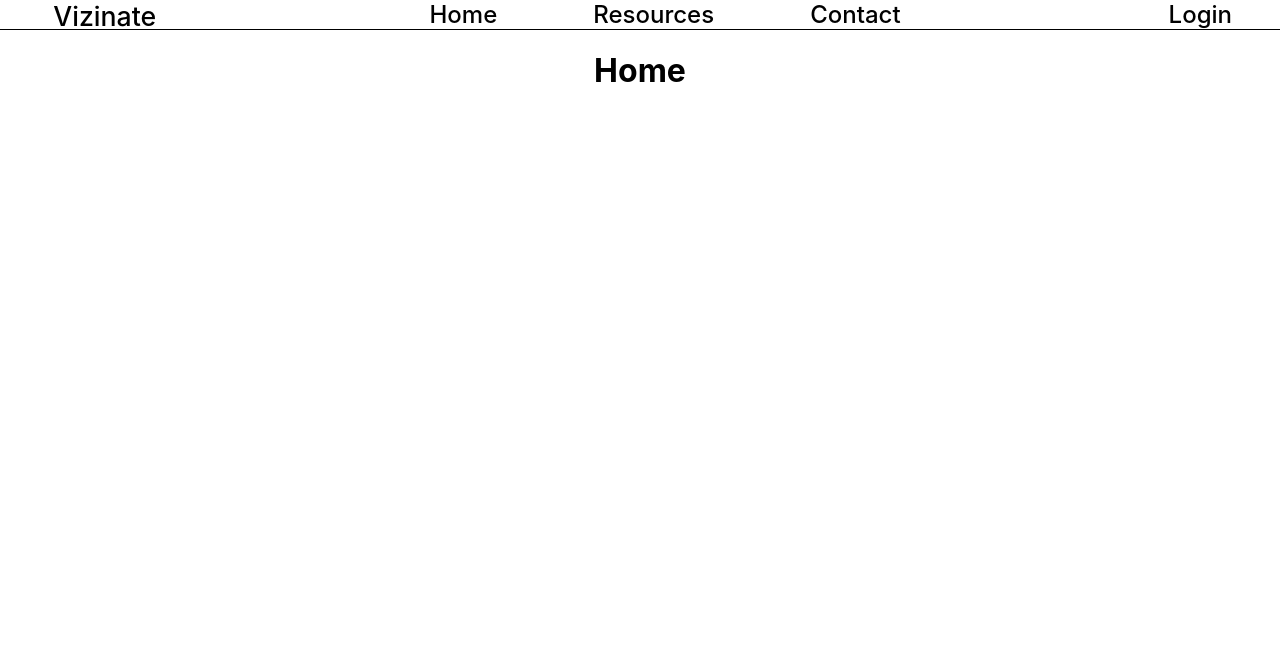
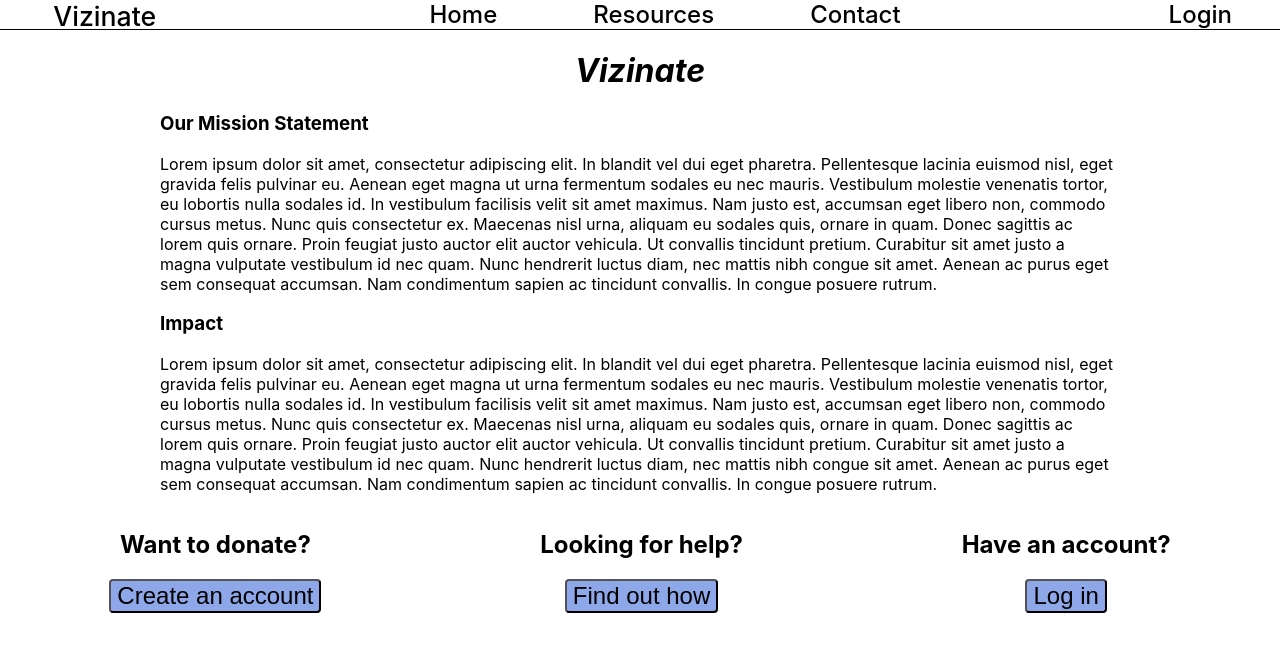
Before and after one commit to Spyispie120/ImpactInnovationChallenge, a React (Create React App) app: page / in a window 1280 px wide. Shown: the top 652 px of the page. Built offline with nearby package versions, Linux system fonts and the light colour scheme.

Commit message:
filler home page

```diff
--- a/src/App.js
+++ b/src/App.js
@@ -1,6 +1,5 @@
 import React from 'react';
 import { BrowserRouter as Router, Route } from 'react-router-dom';
-import logo from './logo.svg';
 import './App.css';
 
 import Home from './Home';
--- a/src/Home.js
+++ b/src/Home.js
@@ -1,10 +1,55 @@
-import React, { Component } from 'react';
+import React, {Component} from 'react';
+import './css/Home.css';
 
 export default class Home extends Component {
     render() {
         return (
             <div id="home">
-                <h1>Home</h1>
+                <h1 id="title"><i>Vizinate</i></h1>
+                <div id="mission_statement">
+                    <h3>Our Mission Statement</h3>
+                    <p>Lorem ipsum dolor sit amet, consectetur adipiscing elit. In blandit vel dui eget pharetra.
+                        Pellentesque lacinia euismod nisl, eget gravida felis pulvinar eu. Aenean eget magna ut urna
+                        fermentum sodales eu nec mauris. Vestibulum molestie venenatis tortor, eu lobortis nulla sodales
+                        id.
+                        In vestibulum facilisis velit sit amet maximus. Nam justo est, accumsan eget libero non, commodo
+                        cursus metus. Nunc quis consectetur ex. Maecenas nisl urna, aliquam eu sodales quis, ornare in
+                        quam.
+                        Donec sagittis ac lorem quis ornare. Proin feugiat justo auctor elit auctor vehicula. Ut
+                        convallis
+                        tincidunt pretium. Curabitur sit amet justo a magna vulputate vestibulum id nec quam. Nunc
+                        hendrerit
+                        luctus diam, nec mattis nibh congue sit amet. Aenean ac purus eget sem consequat accumsan. Nam
+                        condimentum sapien ac tincidunt convallis. In congue posuere rutrum.</p>
+                    <h3>Impact</h3>
+                    <p>Lorem ipsum dolor sit amet, consectetur adipiscing elit. In blandit vel dui eget pharetra.
+                        Pellentesque lacinia euismod nisl, eget gravida felis pulvinar eu. Aenean eget magna ut urna
+                        fermentum sodales eu nec mauris. Vestibulum molestie venenatis tortor, eu lobortis nulla sodales
+                        id.
+                        In vestibulum facilisis velit sit amet maximus. Nam justo est, accumsan eget libero non, commodo
+                        cursus metus. Nunc quis consectetur ex. Maecenas nisl urna, aliquam eu sodales quis, ornare in
+                        quam.
+                        Donec sagittis ac lorem quis ornare. Proin feugiat justo auctor elit auctor vehicula. Ut
+                        convallis
+                        tincidunt pretium. Curabitur sit amet justo a magna vulputate vestibulum id nec quam. Nunc
+                        hendrerit
+                        luctus diam, nec mattis nibh congue sit amet. Aenean ac purus eget sem consequat accumsan. Nam
+                        condimentum sapien ac tincidunt convallis. In congue posuere rutrum.</p>
+                </div>
+                <div id="button_container">
+                    <div id="donate">
+                        <h2>Want to donate?</h2>
+                        <button>Create an account</button>
+                    </div>
+                    <div id="sign_up">
+                        <h2>Looking for help?</h2>
+                        <button>Find out how</button>
+                    </div>
+                    <div id="login_home">
+                        <h2>Have an account?</h2>
+                        <button>Log in</button>
+                    </div>
+                </div>
             </div>
         );
     }
--- a/src/Login.js
+++ b/src/Login.js
@@ -1,5 +1,5 @@
 import React, {Component} from 'react';
-import './Login.css';
+import './css/Login.css';
 
 export default class Login extends Component {
     constructor(props) {
--- a/src/Navigation.js
+++ b/src/Navigation.js
@@ -1,5 +1,4 @@
 import React, { Component } from 'react';
-import qrcode from './image/QRCode.png';
 import "./css/Navigation.css";
 import {Link} from "react-router-dom";
 
@@ -9,7 +8,7 @@ export default class Navigation extends Component {
             <div id="navigation">
               <div id="nav_wrapper">
                 <nav>
-                  <Link to="/homd" id="logo">Vizinate</Link>
+                  <Link to="/home" id="logo">Vizinate</Link>
                   <Link to="/home">Home</Link>
                   <Link to="/home">Resources</Link>
                   <Link to="/home">Contact</Link>
--- a/src/Recipient.js
+++ b/src/Recipient.js
@@ -1,7 +1,6 @@
 import React, { Component } from 'react';
 import qrcode from './image/QRCode.png';
 import "./css/Recipient.css";
-import Navigation from "./Navigation";
 export default class Recipient extends Component {
     render() {
         return (
--- /dev/null
+++ b/src/css/Home.css
@@ -0,0 +1,14 @@
+#mission_statement {
+    max-width: 75%;
+    text-align: left;
+    display: block;
+    margin-left: auto;
+    margin-right: auto;
+}
+
+#button_container {
+    display: flex;
+    flex-direction: row;
+    flex-wrap: wrap;
+    justify-content: space-around;
+}
--- a/src/Login.css
+++ b/src/css/Login.css
@@ -10,5 +10,5 @@ input {
 button {
     border-radius: 4px;
     font-size: 1.5em;
-    background-color: #009EFF;
+    background-color: #8EA7E9;
 }
```
